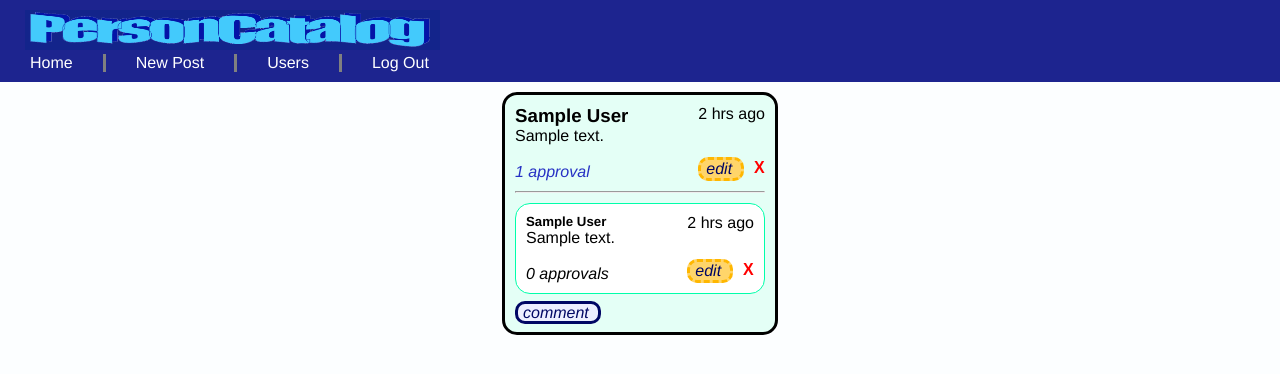
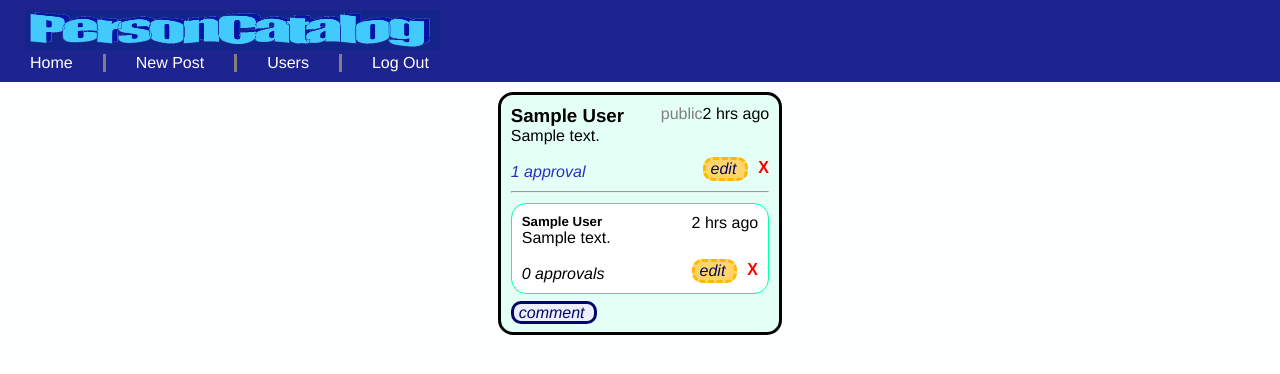
Before and after one commit to lookbehindyounow/destroy_facebook_eat_them_for_breakfast_take_their_business_eat_it_for_dinner, a Flask app: page /1/1 in a window 1280 px wide. Shown: the top 374 px of the page. Run offline with Flask 3, Linux system fonts and the light colour scheme; tables that the repository leaves empty hold one stand-in row (values such as "Sample post").

Commit message:
added a wee grey label to tell you if a post is public or friends only

```diff
--- a/seed.py
+++ b/seed.py
@@ -32,7 +32,7 @@ def seed():
 
     posts=[Post(user_id=kev_id,time=datetime.now(),public=True,content="come on football yass 3 nil"),
         Post(user_id=dan_id,time=datetime.now(),public=True,content="nobody dm goin thru it"),
-        Post(user_id=shelly_id,time=datetime.now(),public=True,content="if you do not share this post your mother will die in her sleep tonight there used to be a little girl who was scared of the dark she did not retweet this message & then later that night in her room there was a presence at the end of her bed she was never heard from again I do not give personcatalog permission to use my data or my photos COPY & PASTE THI S MESSAGE IT LEGAL BONDAGE CONTRACT IT WORKS NO REALLY")]
+        Post(user_id=shelly_id,time=datetime.now(),public=False,content="if you do not share this post your mother will die in her sleep tonight there used to be a little girl who was scared of the dark she did not retweet this message & then later that night in her room there was a presence at the end of her bed she was never heard from again I do not give personcatalog permission to use my data or my photos COPY & PASTE THI S MESSAGE IT LEGAL BONDAGE CONTRACT IT WORKS NO REALLY")]
     [db.session.add(post) for post in posts]
 
     posts=Post.query.all()
--- a/static/style.css
+++ b/static/style.css
@@ -157,6 +157,18 @@ input, select, button {
   justify-content: space-between;
 }
 
+.post__top {
+  display: flex;
+}
+
+.name {
+  width: 150px;
+}
+
+.audience {
+  color: grey;
+}
+
 .post--link , .content {
   text-decoration: none;
   color: black;
--- a/templates/post.jinja
+++ b/templates/post.jinja
@@ -2,7 +2,15 @@
 <div class="focused_container post">
     <div class="post__body">
         <div class="post__left">
-            <a class="profile_link" href="/{{user_id}}/profile/{{post.user_id}}"><h3>{{post.name}}</h3></a>
+            <span class="post__top">
+                <a class="profile_link" href="/{{user_id}}/profile/{{post.user_id}}">
+                <h3 class="name">{{post.name}}</h3></a>
+                {% if post.public %}
+                    <p class="audience">public</p>
+                {% else %}
+                    <p class="audience">friends only</p>
+                {% endif %}
+            </span>
             <p>{{post.content}}</p>
             <br/>
             {% set ns=namespace(mine=false) %}
```
Also changed, not shown: templates/feed.jinja (+9 -1 lines).
